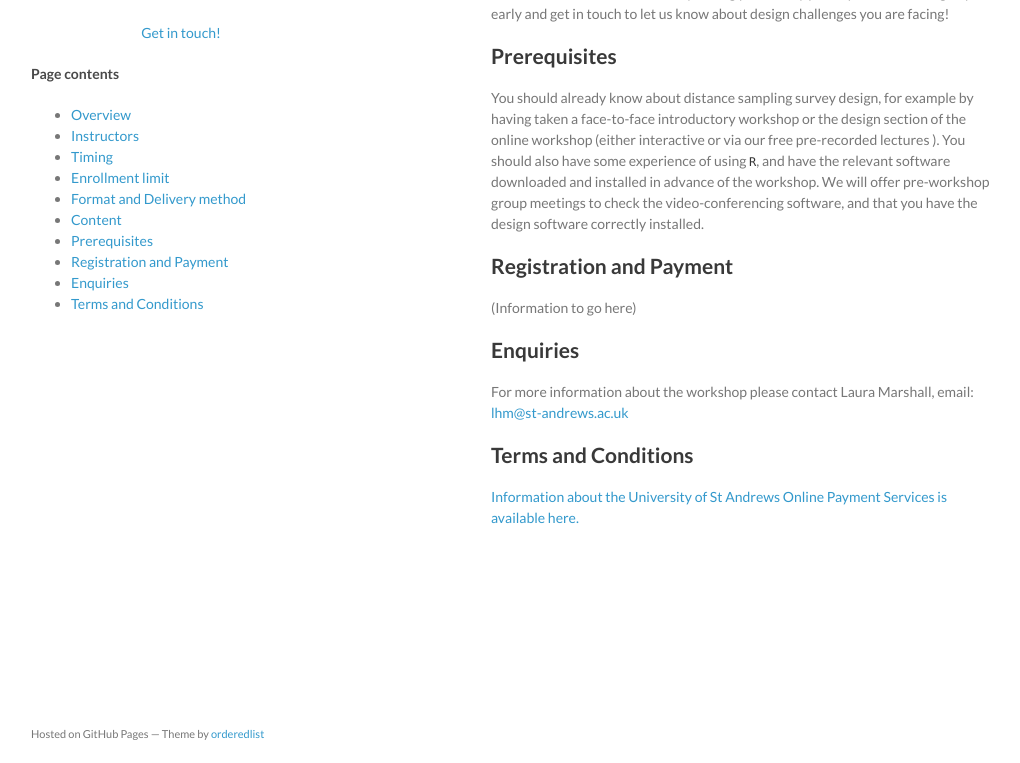
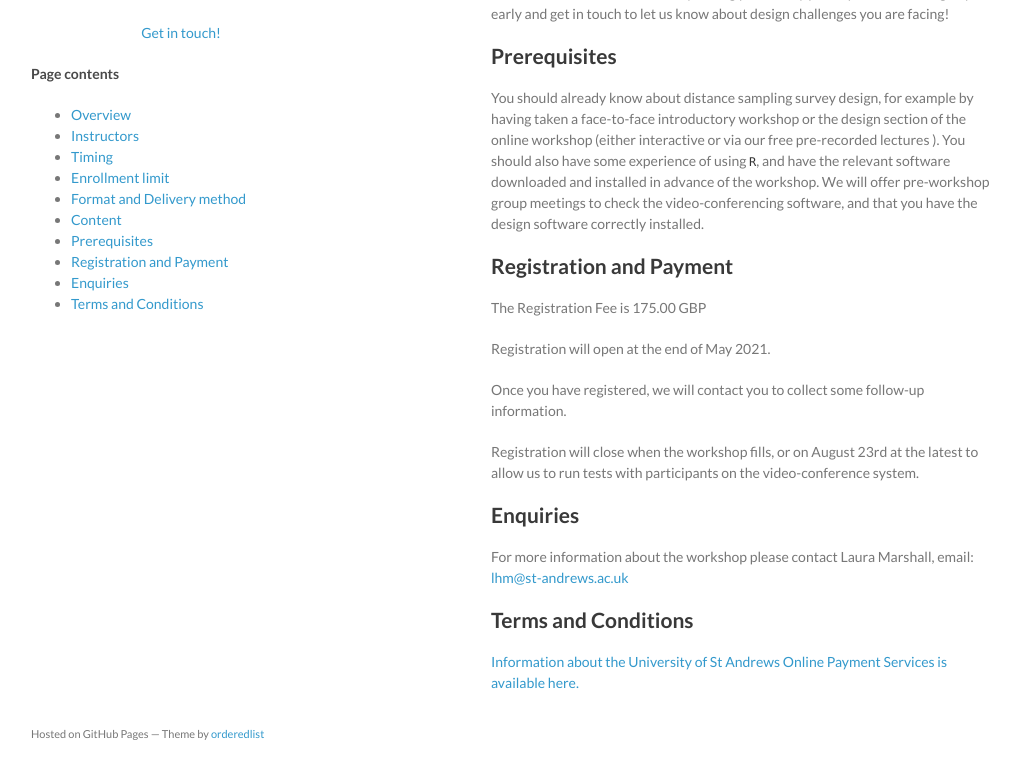
Before and after one commit to distanceworkshops/distanceworkshops.github.io, a Jekyll site: the page built from design-sept-2021.md, in a window 1280 px wide and 900 px high, scrolled down 1553 px, cut to the strip 137-900 px from the top of the window. Shown: the whole strip, without its empty margins (129-1149 px from the left). Built offline with Jekyll 4.4.1, drawn with Linux system fonts in a browser that asks for light colours.

Commit message:
Updated text and price.

```diff
--- a/design-sept-2021.md
+++ b/design-sept-2021.md
@@ -47,7 +47,13 @@ You should already know about distance sampling survey design, for example by ha
 
 ## Registration and Payment
 
-(Information to go here)
+The Registration Fee is 175.00 GBP
+
+Registration will open at the end of May 2021.
+
+Once you have registered, we will contact you to collect some follow-up information.
+
+Registration will close when the workshop fills, or on August 23rd at the latest to allow us to run tests with participants on the video-conference system.
 
 ## Enquiries
 
```
